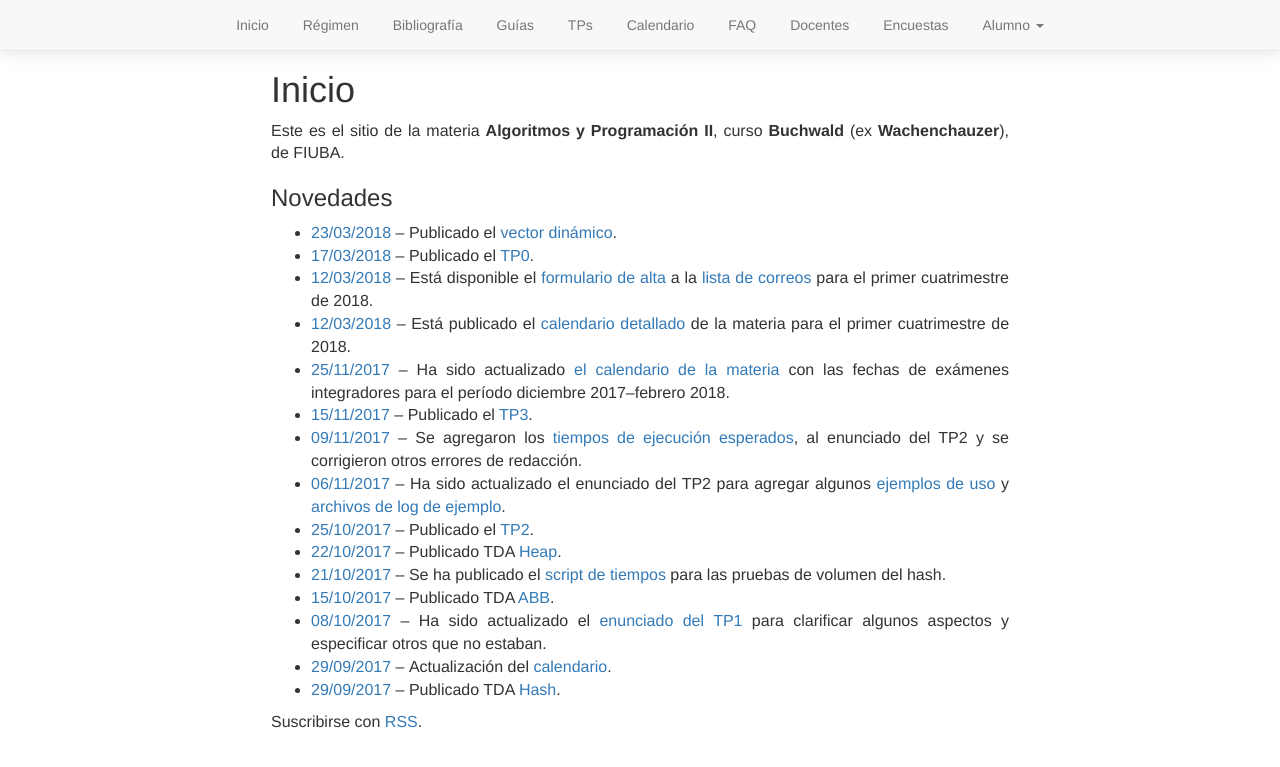
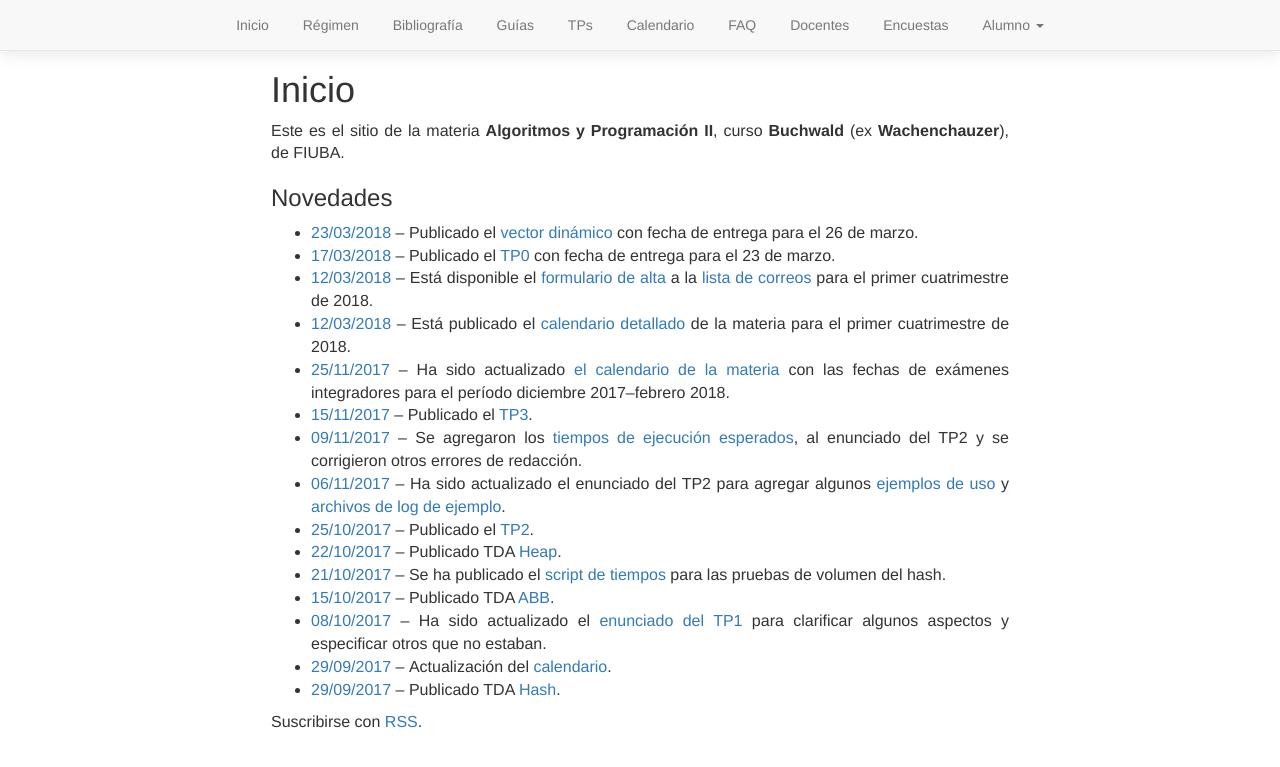
Before and after one commit to algoritmos-rw/algoritmos, a Jekyll site: the page built from static/00_index.md, in a window 1280 px wide. Shown: the top 767 px of the page. Built offline with Jekyll 4.4.1, drawn with Linux system fonts in a browser that asks for light colours; our own code applies the rules of GitHub Pages for plain Markdown files.

Commit message:
Fechas de entregas en post, para mas visibilidad

```diff
--- a/_posts/2018-03-17-publicacion-tp0.md
+++ b/_posts/2018-03-17-publicacion-tp0.md
@@ -12,4 +12,4 @@
 link_enunciado: /tps/tp0
 ---
 
-Publicado el [TP0]({{ 'tps/tp0' | relative_url }}).
+Publicado el [TP0]({{ 'tps/tp0' | relative_url }}) con fecha de entrega para el 23 de marzo.
--- a/_posts/2018-03-23-publicacion-vd.md
+++ b/_posts/2018-03-23-publicacion-vd.md
@@ -12,4 +12,4 @@
 link_enunciado: /tps/vd
 ---
 
-Publicado el [vector dinámico]({{ 'tps/vd' | relative_url }}).
+Publicado el [vector dinámico]({{ 'tps/vd' | relative_url }}) con fecha de entrega para el 26 de marzo.
```
